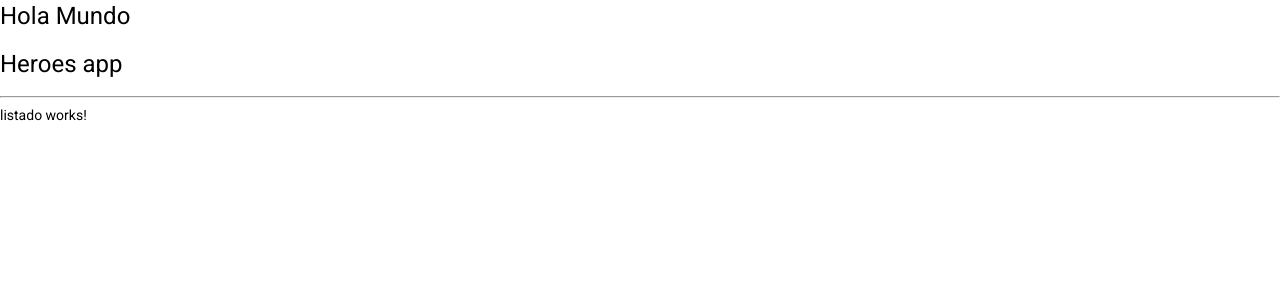
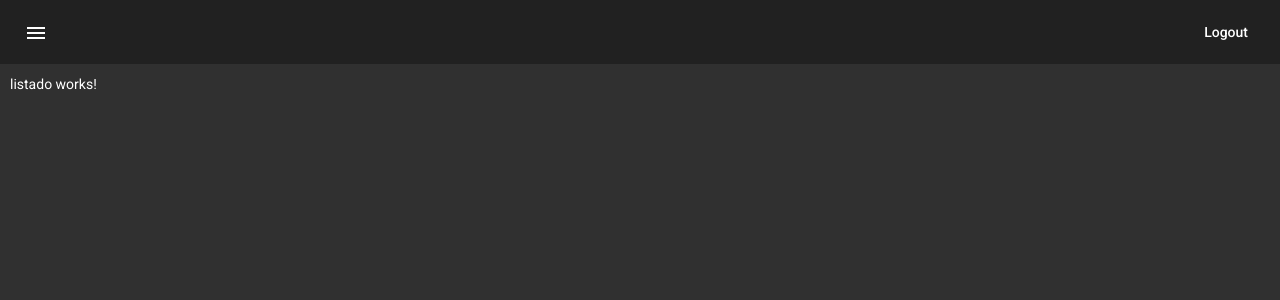
Before and after one commit to efraindrummer/HeroesApp-Angular, an Angular app: page /heroes/listado in a window 1280 px wide. Shown: the top 300 px of the page. Built offline with nearby package versions, Linux system fonts and the light colour scheme.

Commit message:
angular material - desing + componentes + modulos

```diff
--- a/package.json
+++ b/package.json
@@ -16,6 +16,7 @@
     "@angular/common": "~11.2.3",
     "@angular/compiler": "~11.2.3",
     "@angular/core": "~11.2.3",
+    "@angular/flex-layout": "^11.0.0-beta.33",
     "@angular/forms": "~11.2.3",
     "@angular/material": "^11.2.8",
     "@angular/platform-browser": "~11.2.3",
--- a/src/app/app.component.html
+++ b/src/app/app.component.html
@@ -1,3 +1 @@
-<h1>Hola Mundo</h1>
-
 <router-outlet></router-outlet>
--- a/src/app/heroes/heroes.module.ts
+++ b/src/app/heroes/heroes.module.ts
@@ -1,5 +1,6 @@
 import { NgModule } from '@angular/core';
 import { CommonModule } from '@angular/common';
+import { FlexLayoutModule } from '@angular/flex-layout';
 //componentes
 import { AgregarComponent } from './pages/agregar/agregar.component';
 import { BuscarComponent } from './pages/buscar/buscar.component';
@@ -8,6 +9,7 @@
 import { ListadoComponent } from './pages/listado/listado.component';
 //modulos
 import { HeroesRoutingModule } from './heroes-routing.module';
+import { MaterialModule } from '../material/material.module';
 
 
 
@@ -21,6 +23,8 @@
   ],
   imports: [
     CommonModule,
+    FlexLayoutModule,
+    MaterialModule,
     HeroesRoutingModule
   ]
 })
--- a/src/app/heroes/pages/home/home.component.html
+++ b/src/app/heroes/pages/home/home.component.html
@@ -1,4 +1,50 @@
-<h1>Heroes app</h1>
-<hr>
+<mat-sidenav-container fullscreen>
 
-<router-outlet></router-outlet>
+    <mat-sidenav #sidenav mode="push">
+
+        <mat-toolbar>
+            <span>Menu</span>
+
+            <span class="spacer"></span>
+
+            <button mat-icon-button (click)="sidenav.toggle()">
+                <mat-icon>menu</mat-icon>
+            </button>
+
+        </mat-toolbar>
+
+        <mat-nav-list>
+            <a routerLink="./listado" mat-list-item (click)="sidenav.toggle()">
+                <mat-icon mat-list-icon>label</mat-icon>
+                <span>Listado Heroes</span>
+            </a>
+            <a routerLink="./agregar" mat-list-item (click)="sidenav.toggle()">
+                <mat-icon mat-list-icon>add</mat-icon>
+                <span>Añadir Heroe</span>
+            </a>
+            <a routerLink="./buscar" mat-list-item (click)="sidenav.toggle()">
+                <mat-icon mat-list-icon>search</mat-icon>
+                <span>Buscar Heroe</span>
+            </a>
+        </mat-nav-list>
+
+    </mat-sidenav>
+
+    <mat-toolbar>
+
+        <button mat-icon-button (click)="sidenav.toggle()">
+            <mat-icon>menu</mat-icon>
+        </button>
+
+        <span class="spacer"></span>
+
+        <button mat-button>
+            Logout
+        </button>
+    </mat-toolbar>
+
+    <div class="container">
+        <router-outlet></router-outlet>
+    </div>
+
+</mat-sidenav-container>
--- a/src/app/heroes/pages/home/home.component.ts
+++ b/src/app/heroes/pages/home/home.component.ts
@@ -4,6 +4,11 @@
   selector: 'app-home',
   templateUrl: './home.component.html',
   styles: [
+    `
+      .container {
+        margin: 10px;
+      }
+    `
   ]
 })
 export class HomeComponent implements OnInit {
--- a/src/styles.css
+++ b/src/styles.css
@@ -2,3 +2,7 @@
 
 html, body { height: 100%; }
 body { margin: 0; font-family: Roboto, "Helvetica Neue", sans-serif; }
+
+.spacer {
+    flex: 1 1 auto;
+}
```
Also changed, not shown: src/app/material/material.module.ts (+12 -5 lines), 1 other file (tests, documents, lock files or other folders).
